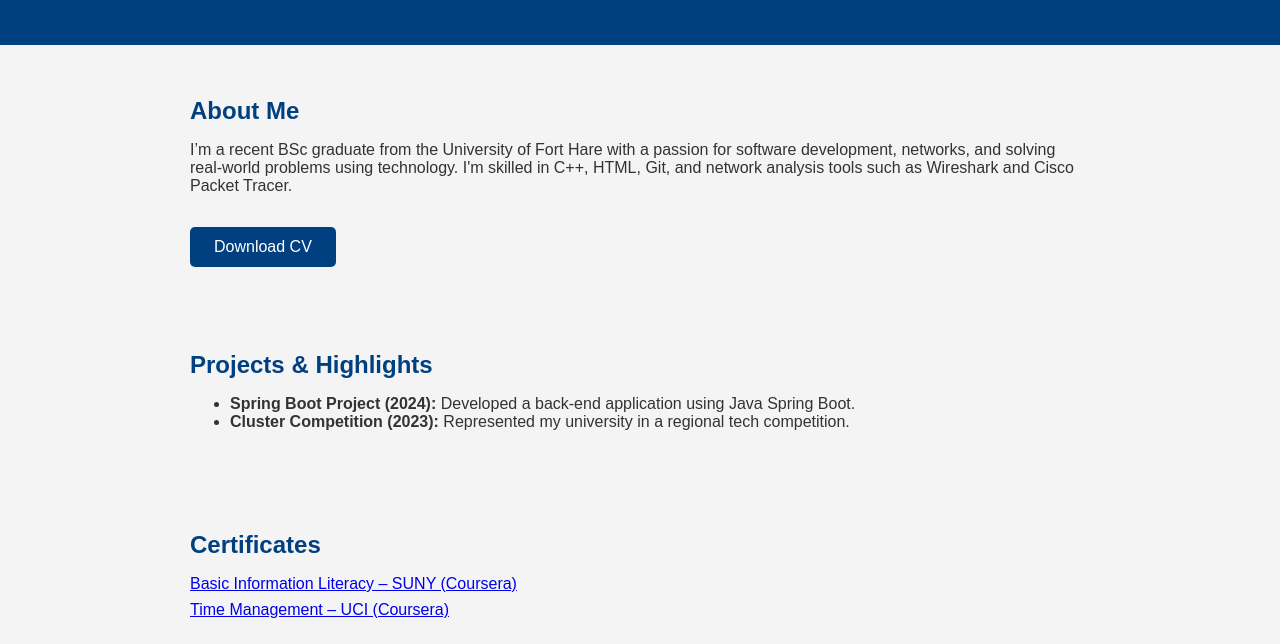
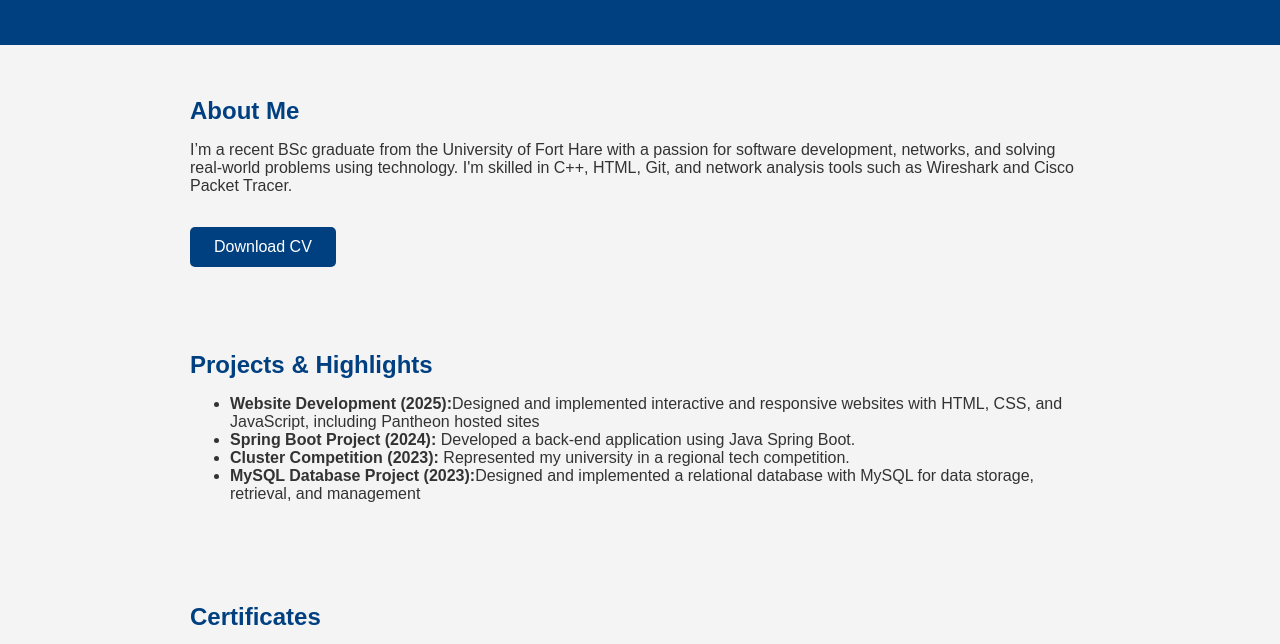
Before and after one commit to Nqumakhwe-Athenkosi/Athenkosi-Portfolio, a plain HTML site: page index.html in a window 1280 px wide. Shown: the part 133-777 px from the top of the page. Drawn offline with Linux system fonts and the light colour scheme.

Commit message:
Update index.html
My Updated Portfolio

```diff
--- a/index.html
+++ b/index.html
@@ -63,8 +63,11 @@
   <section>
     <h2 class="section-title">Projects & Highlights</h2>
     <ul>
+      <li><strong>Website Development (2025):</strong>Designed and implemented interactive and responsive websites with HTML, CSS, and JavaScript, including Pantheon hosted sites</li>
       <li><strong>Spring Boot Project (2024):</strong> Developed a back-end application using Java Spring Boot.</li>
       <li><strong>Cluster Competition (2023):</strong> Represented my university in a regional tech competition.</li>
+      <li><strong>MySQL Database Project (2023):</strong>Designed and implemented a relational database with MySQL for data storage, retrieval, and management</li>
+
     </ul>
   </section>
 
```
